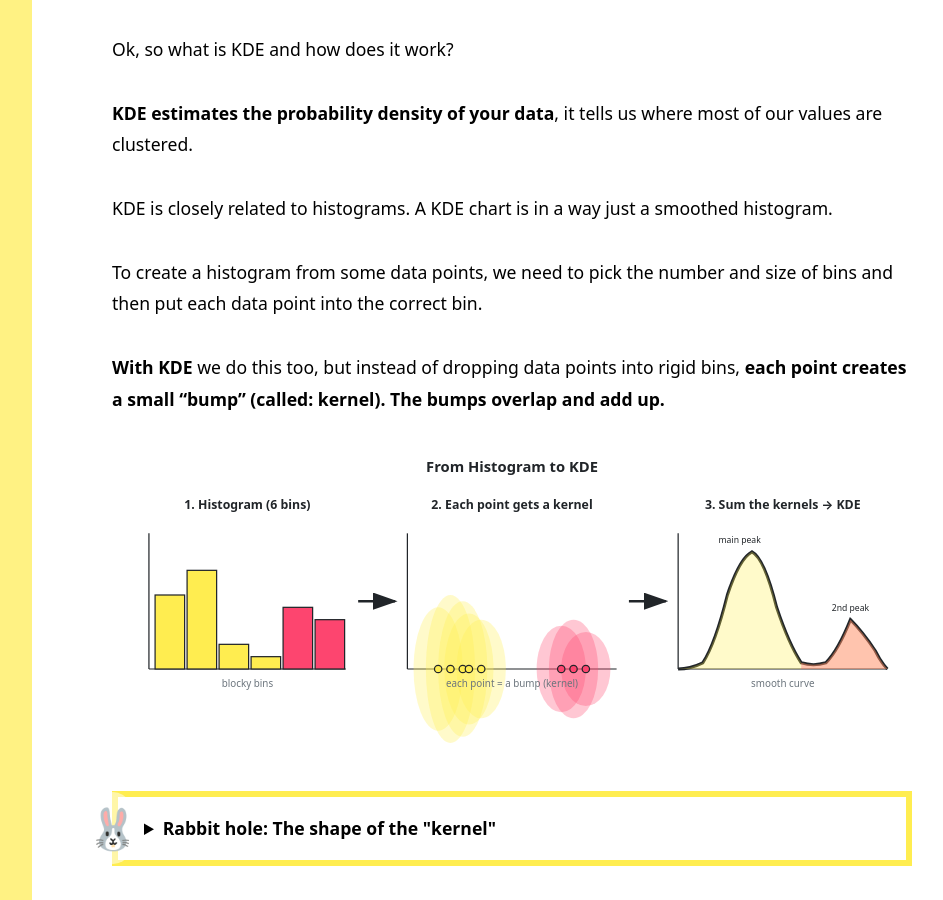
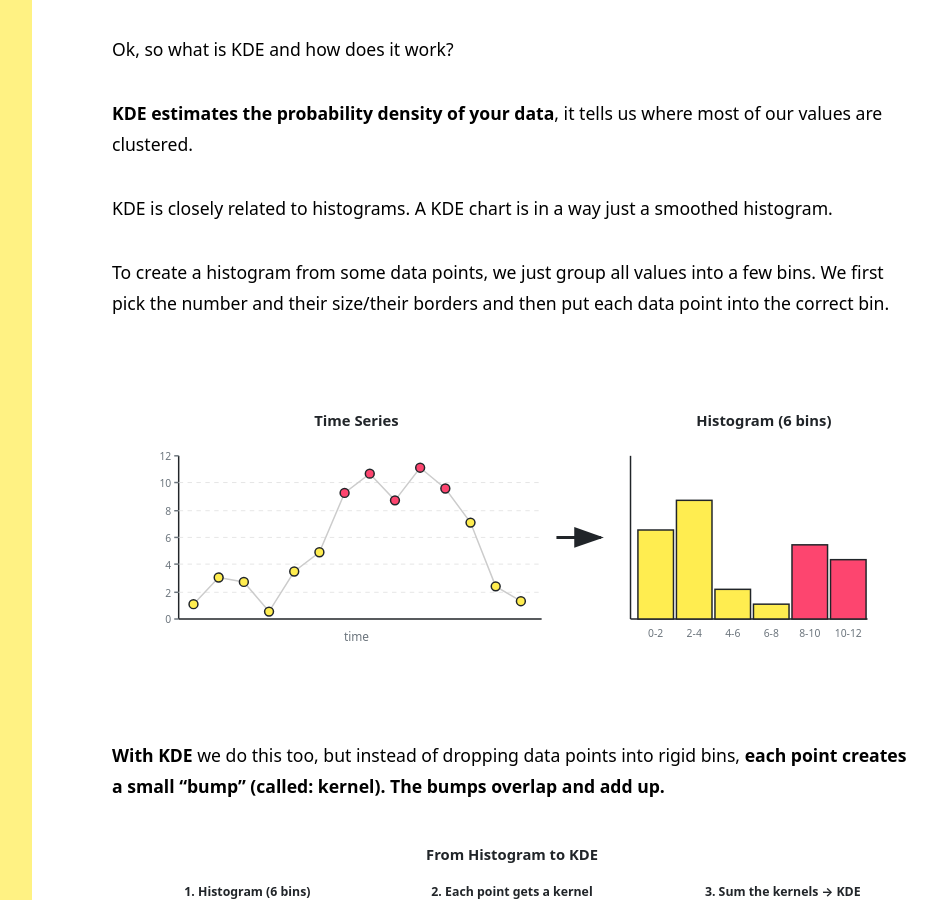
Before and after one commit to inesp/inesp.github.io, a Jekyll site: the page built from _posts/2026-02-18-impact-of-a-deploy.md, in a window 1280 px wide and 900 px high, scrolled down 14578 px. Shown: the whole window, without its empty margins (288-1231 px from the left). Built offline with Jekyll 4.4.1, drawn with Linux system fonts in a browser that asks for light colours; nearby versions of some CDN libraries; some web fonts are replaced; a style sheet for code colours, icons or effects is not loaded.

Commit message:
Better explain histogram to KDE
and add numbers to charts

```diff
--- a/_posts/2026-02-18-impact-of-a-deploy.md
+++ b/_posts/2026-02-18-impact-of-a-deploy.md
@@ -254,7 +254,9 @@ Ok, so what is KDE and how does it work?
 
 KDE is closely related to histograms. A KDE chart is in a way just a smoothed histogram.
 
-To create a histogram from some data points, we need to pick the number and size of bins and then put each data point into the correct bin.
+To create a histogram from some data points, we just group all values into a few bins. We first pick the number and their size/their borders and then put each data point into the correct bin.
+
+![data-to-histogram](/assets/impacts/data-to-histogram.svg)
 
 **With KDE** we do this too, but instead of dropping data points into rigid bins, **each point creates a small "bump" (called: kernel). The bumps overlap and add up.**
 
```
Also changed, not shown: assets/impacts/data-to-histogram.svg (added), assets/impacts/histogram-to-kde.svg.
